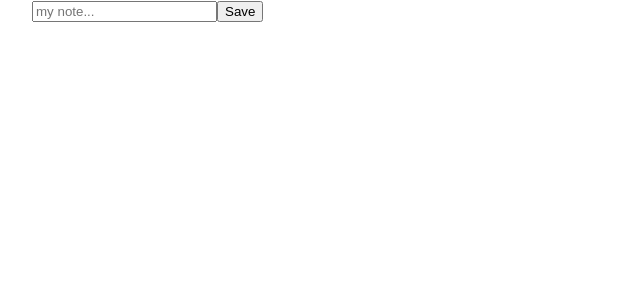
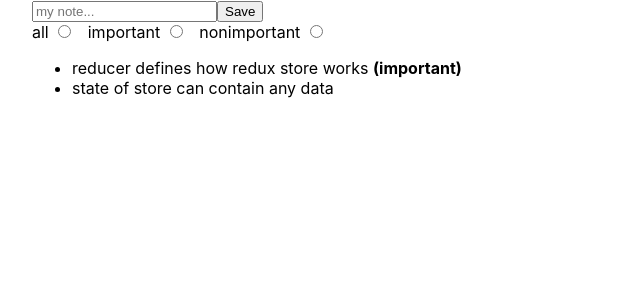
Before and after one commit to AsierDelCidPerez/part-6, a React (Create React App) app in the folder part-react/: page / in a window 1280 px wide. Shown: the top 300 px of the page, without its empty margins (0-640 px from the left). Built offline with nearby package versions, Linux system fonts and the light colour scheme.

Commit message:
Update .gitignore

```diff
--- a/part-react/package.json
+++ b/part-react/package.json
@@ -50,6 +50,7 @@
     "cypress": "^10.4.0",
     "deep-freeze": "^0.0.1",
     "eslint-plugin-jest": "^26.7.0",
-    "json-server": "^0.17.0"
+    "json-server": "^0.17.0",
+    "redux-devtools-extension": "^2.13.9"
   }
 }
--- a/part-react/src/NoteAppSimplify.js
+++ b/part-react/src/NoteAppSimplify.js
@@ -2,9 +2,17 @@ import { createStore } from "redux"
 import ReactDOM  from "react-dom/client"
 import { Provider } from "react-redux"
 import NoteApp from "./components/SimplyNotes/NoteApp"
+import { combineReducers } from "redux"
 import noteReducer from "./reducers/noteReducer"
+import filterReducer from "./reducers/filterReducer"
+import {composeWithDevTools} from 'redux-devtools-extension'
 
-const store = createStore(noteReducer)
+const reducer = combineReducers({
+    notes: noteReducer,
+    filter: filterReducer
+})
+
+const store = createStore(reducer, composeWithDevTools())
 
 const root = ReactDOM.createRoot(document.getElementById('root'))
 
@@ -16,6 +24,6 @@ const renderizar = () => {
     )
 }
 
-// store.subscribe(renderizar)
+// store.subscribe(() => console.log(store.getState()))
 
 export default renderizar
--- /dev/null
+++ b/part-react/src/components/SimplyNotes/Filter.js
@@ -0,0 +1,21 @@
+import { useDispatch } from "react-redux"
+import { createFilterOf } from "../../reducers/filterReducer"
+
+const Filter = () => {
+
+    const dispatch = useDispatch()
+
+    const filterChange = filter => {
+        dispatch(createFilterOf(filter))
+    }
+
+    return (
+        <div>
+            all <input type="radio" name="filter" onChange={() => filterChange('ALL')}/>&nbsp;&nbsp;
+            important <input type="radio" name="filter" onChange={() => filterChange('IMPORTANT')}/>&nbsp;&nbsp;
+            nonimportant <input type="radio" name="filter" onChange={() => filterChange('NONIMPORTANT')}/>
+        </div>
+    )
+}
+
+export default Filter
--- a/part-react/src/components/SimplyNotes/NoteApp.js
+++ b/part-react/src/components/SimplyNotes/NoteApp.js
@@ -2,7 +2,8 @@ import React from "react"
 import {  addNote, toggleImportanceOf } from "../../reducers/noteReducer"
 import {useDispatch, useSelector} from 'react-redux'
 import NoteForm from "./NoteForm"
-import Notes from "../../reducers/NoteList"
+import Notes from "./NoteList"
+import Filter from "./Filter"
 
 
 const NoteApp = () => {
@@ -16,6 +17,7 @@ const NoteApp = () => {
     return (
         <div>
             <NoteForm/>
+            <Filter/>
             <Notes/>
         </div>
     )
--- a/part-react/src/reducers/NoteList.js
+++ b/part-react/src/components/SimplyNotes/NoteList.js
@@ -1,6 +1,6 @@
 import React from "react"
 import { useDispatch, useSelector } from "react-redux"
-import { toggleImportanceOf } from "./noteReducer"
+import { toggleImportanceOf } from "../../reducers/noteReducer"
 
 
 const Note = ({note, handleClick}) => (
@@ -12,11 +12,22 @@ const Note = ({note, handleClick}) => (
 
 const Notes = () => {
     const dispatch = useDispatch()
-
+    const filter = useSelector(state => state.filter)
+    const filtro = note => {
+        switch(filter){
+            case 'IMPORTANT':
+                return note.important
+            case 'ALL':
+                return true
+            case 'NONIMPORTANT':
+                return !note.important
+        }
+    }
+    // console.log(useSelector(state => state))
     return (
         <ul>
         {
-            useSelector(note => note).map(note => (
+            useSelector(state => state.notes).filter(filtro).map(note => (
                 <Note key={note.id}
                     note={note}
                     handleClick={() => dispatch(toggleImportanceOf(note.id))}/>
--- /dev/null
+++ b/part-react/src/reducers/filterReducer.js
@@ -0,0 +1,18 @@
+
+export const createFilterOf = filter => {
+    return {
+        type: 'SET_FILTER',
+        filter
+    }
+}
+
+const filterReducer = (state='ALL', action) => {
+    switch(action.type){
+        case 'SET_FILTER':
+            return action.filter
+        default:
+            return state
+    }
+}
+
+export default filterReducer
--- a/part-react/src/reducers/noteReducer.js
+++ b/part-react/src/reducers/noteReducer.js
@@ -1,6 +1,18 @@
 import { useDispatch } from "react-redux"
 
-const noteReducer = (state = [], action) => {
+const initialState = [
+    {
+      content: 'reducer defines how redux store works',
+      important: true,
+      id: 1,
+    },
+    {
+      content: 'state of store can contain any data',
+      important: false,
+      id: 2,
+    },
+  ]
+const noteReducer = (state = initialState, action) => {
     switch(action.type){
         case 'NEW_NOTE':
             return state.concat(action.data)
```
Also changed, not shown: 2 other files (tests, documents, lock files or other folders).
